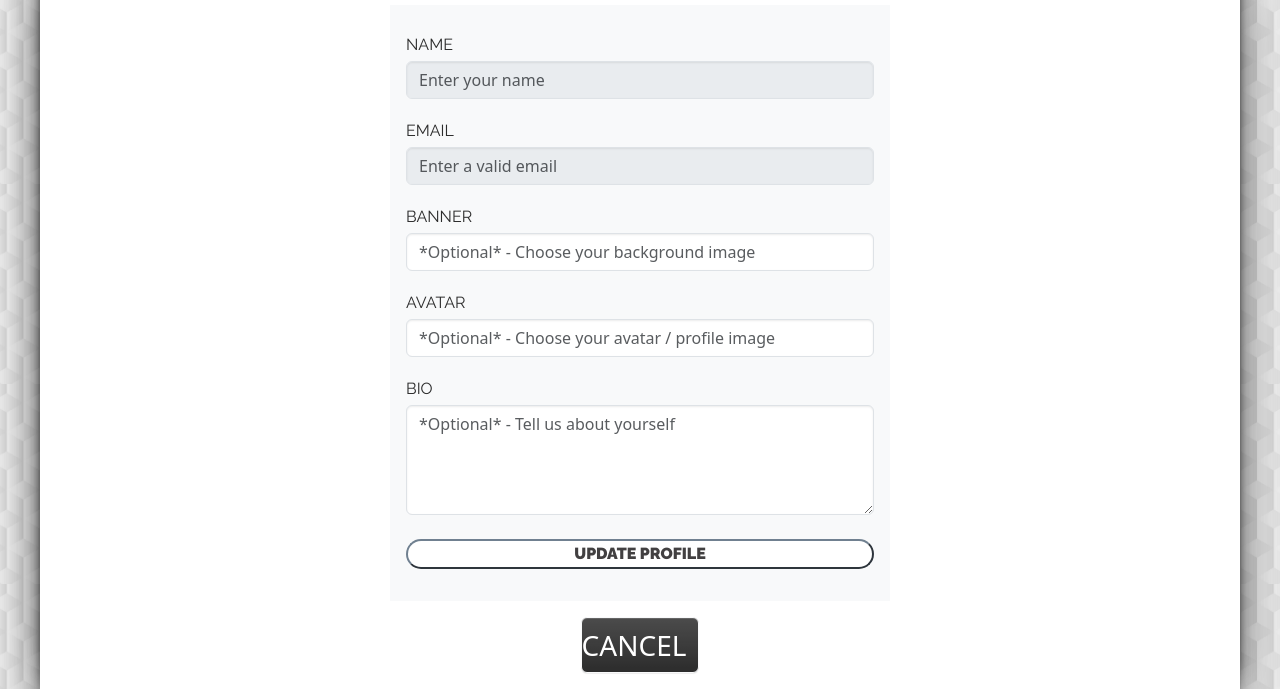
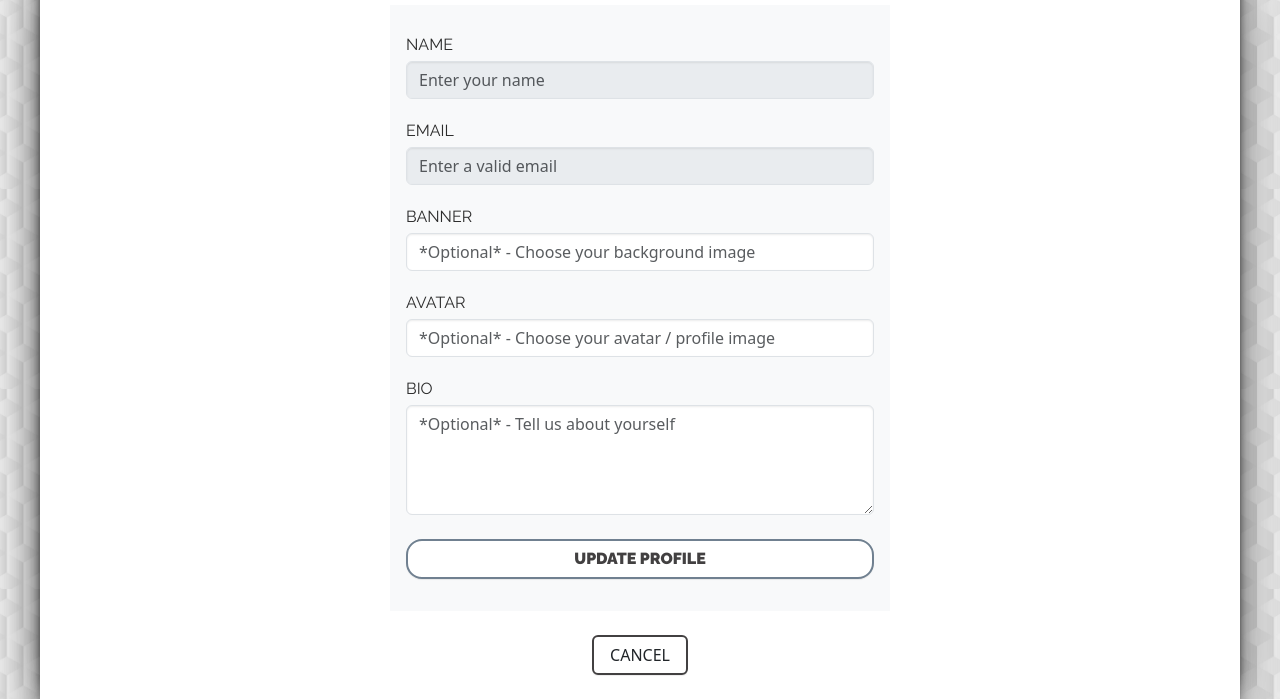
Before and after one commit to renahashimi/SemesterProject2, a website with bundled scripts: page feed/profile/edit/index.html in a window 1280 px wide. Shown: the part 116-815 px from the top of the page. Built offline with nearby package versions, Linux system fonts and the light colour scheme; a web font is replaced by a local one.

Commit message:
Button edit

```diff
--- a/feed/profile/edit/index.html
+++ b/feed/profile/edit/index.html
@@ -45,9 +45,9 @@
                     <label class="text-uppercase text-primary font-raleway py-1" for="bio">Bio</label>
                     <textarea class="form-control" id="bio" name="bio" rows="4" placeholder="*Optional* - Tell us about yourself"></textarea>
                 </div>
-                <button class="text-secondary text-uppercase font-raleway-900 bg-white border-2 border-tealgreen my-3 px-5 rounded-4" type="submit">Update Profile</button>
+                <button class="btn text-secondary text-uppercase font-raleway-900 bg-white border-2 border-tealgreen my-3 px-5 rounded-4" type="submit">Update Profile</button>
             </form>
-            <button class="btn btn-primary d-flex fs-3 text-uppercase m-auto my-3 text-center border-light" onclick="history.back()">Cancel</button>
+            <button class="btn btn-white d-flex fs-6 border-bottom border-2 border-secondary text-uppercase m-auto my-4 px-3 text-center" onclick="history.back()">Cancel</button>
 
         <!-- GO BACK UP - BUTTON -->
         <button id="goBackUpBtn" class="btn btn-white btn-lg bg-white m-auto justify-content-center text-center rounded-circle border border-5 border-primary">
```
Also changed, not shown: feed/listings/create/index.html (+1 -1 lines), feed/listings/edit/index.html (+1 -1 lines).
